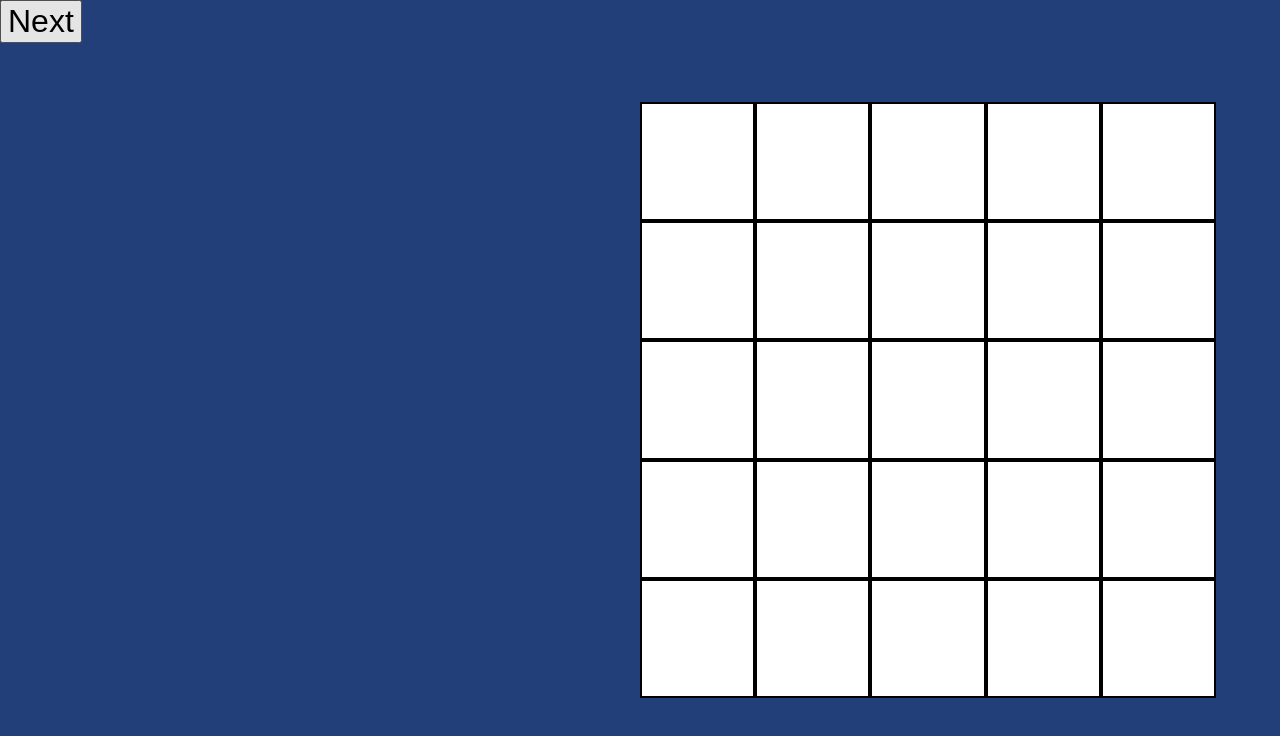
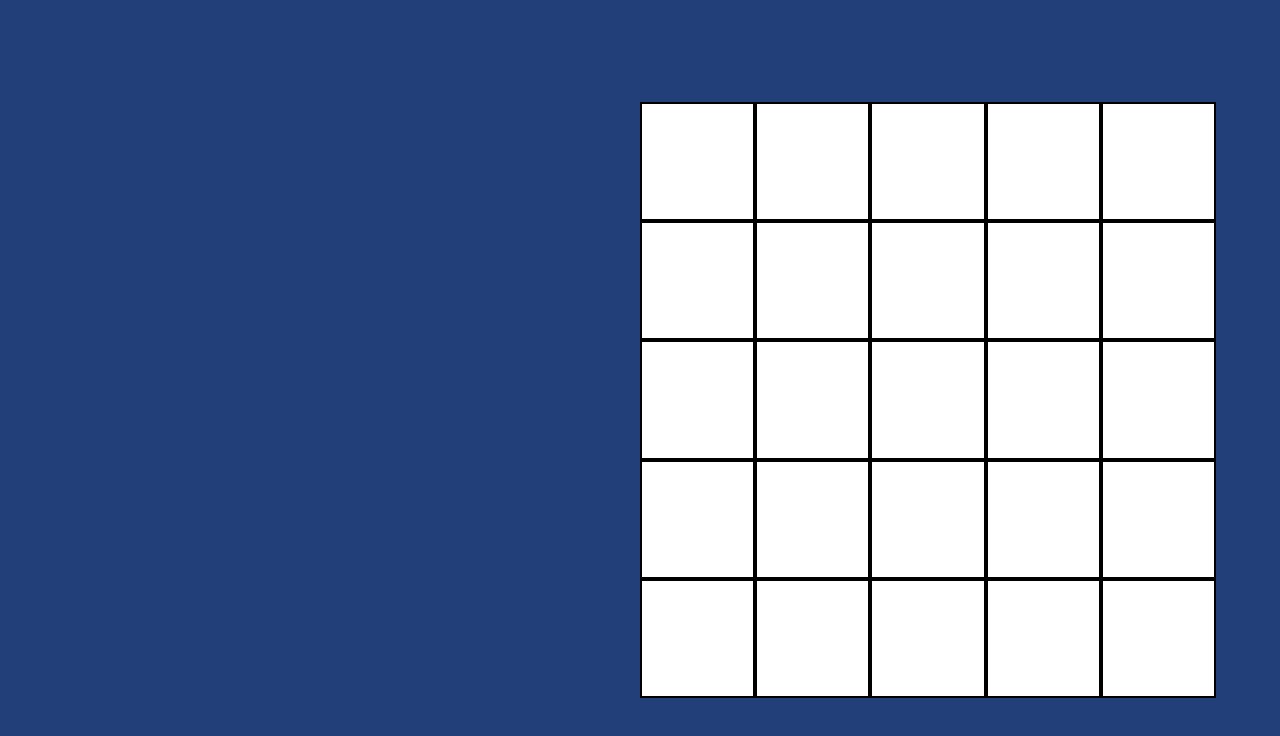
Before and after one commit to DoduRH/pirate-game, a React (Create React App) app: page / in a window 1280 px wide. Shown: the top 736 px of the page. Built offline with nearby package versions, Linux system fonts and the light colour scheme.

Commit message:
Left side formatting

```diff
--- a/src/App.css
+++ b/src/App.css
@@ -40,6 +40,7 @@ body {
   font-size: 15em;
   font-weight: bold;
   color: white;
+  text-align: center;
 }
 
 .history {
@@ -48,6 +49,10 @@ body {
   color: white;
 }
 
+.history>div {
+  text-align: center;
+}
+
 .button {
   font-size: 2em;
 }
--- a/src/App.tsx
+++ b/src/App.tsx
@@ -3,8 +3,7 @@ import './App.css';
 import Grid from './components/grid';
 import History from './components/history';
 import CordDisplay from './components/cords';
-import Button from './components/button';
-import React, { useEffect } from 'react';
+import { useEffect } from 'react';
 import { useDispatch, useSelector } from 'react-redux';
 import SquareState from './interfaces/squareState';
 
@@ -50,7 +49,6 @@ function App() {
   return (
     <div className="App">
       <div className='infoCol'>
-        <Button onClick={nextSquare} text="Next" />
         <CordDisplay />
         <History />
       </div>
```
